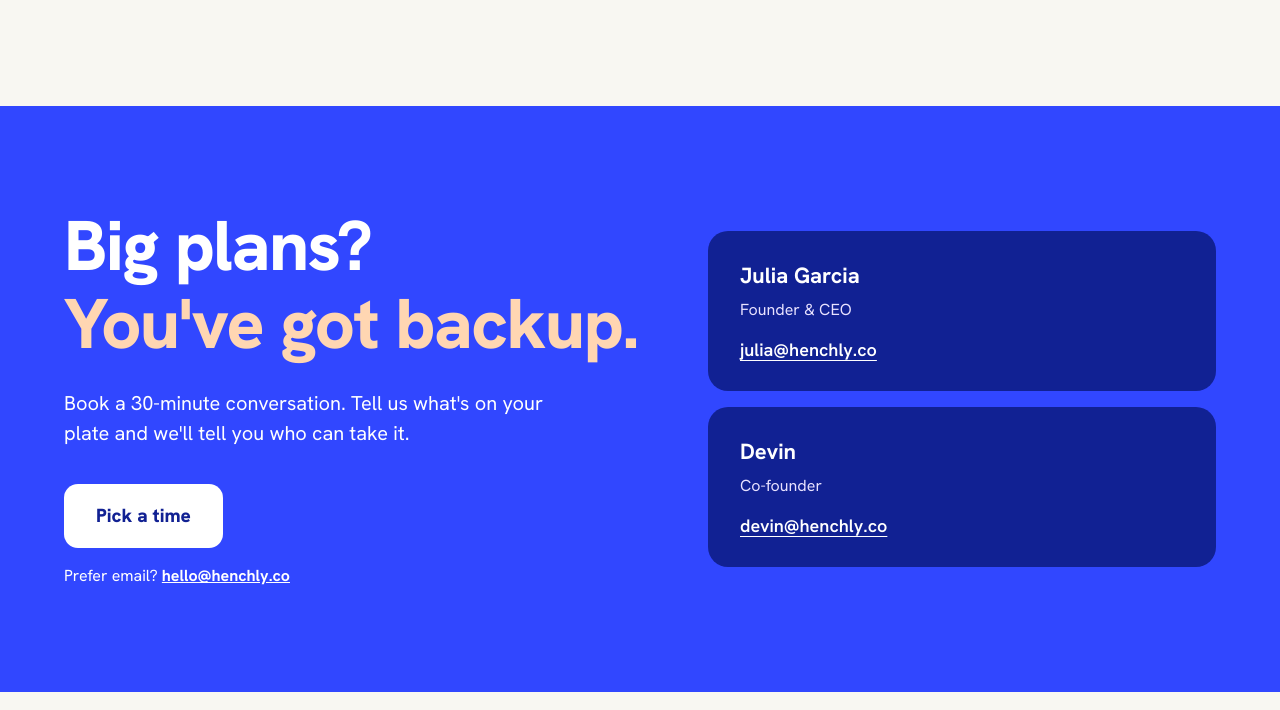
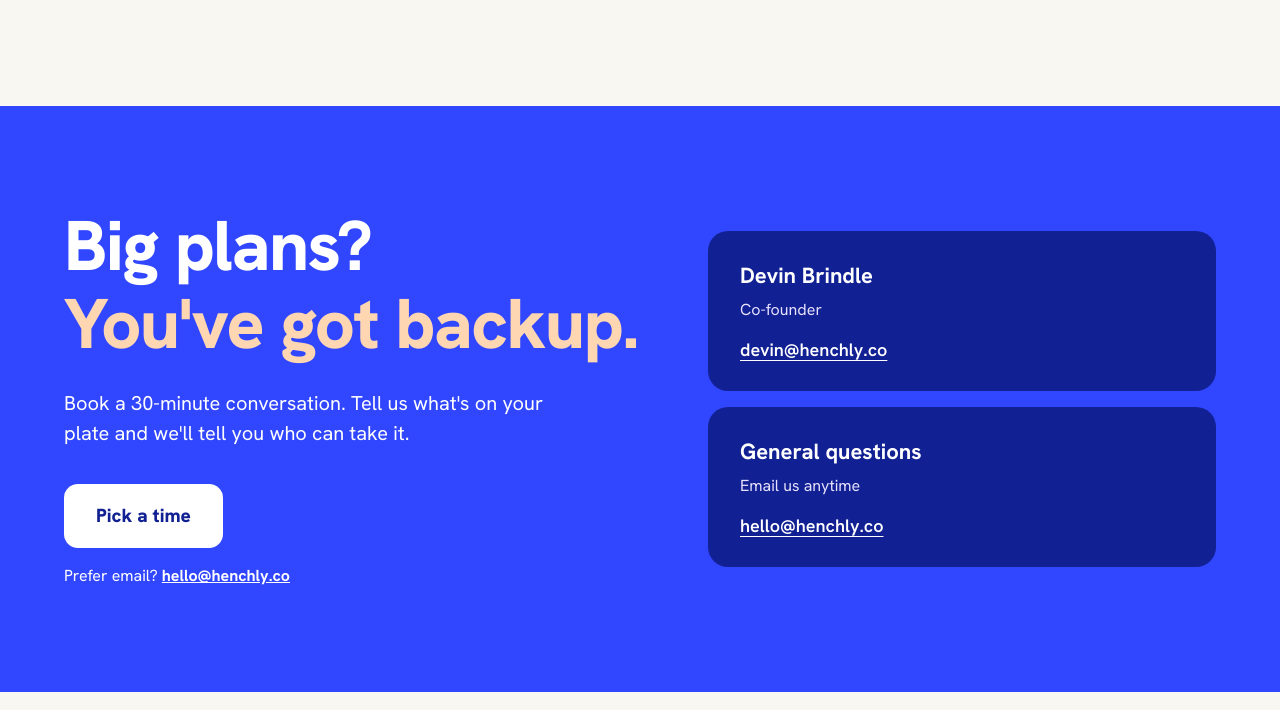
Before and after one commit to Juliahenchly/henchly-website, a plain HTML site: page index.html in a window 1280 px wide. Shown: the part 2637-3347 px from the top of the page. Drawn offline with Linux system fonts and the light colour scheme.

Commit message:
Revise team member names and add contact info
Updated team member details and added contact section.

```diff
--- a/index.html
+++ b/index.html
@@ -194,14 +194,14 @@ font-family:'Hanken Grotesk','Helvetica Neue',Arial,sans-serif;color:var(--ink);
 </div>
 <div class="people">
 <div class="person">
-<p class="name">Julia Garcia</p>
-<p class="role">Founder &amp; CEO</p>
-<a href="mailto:julia@henchly.co">julia@henchly.co</a>
+<p class="name">Devin Brindle</p>
+<p class="role">Co-founder</p>
+<a href="mailto:devin@henchly.co">devin@henchly.co</a>
 </div>
 <div class="person">
-<p class="name">Devin</p>
-<p class="role">Co-founder</p>
-<a href="mailto:devin@henchly.co">devin@henchly.co</a>
+<p class="name">General questions</p>
+<p class="role">Email us anytime</p>
+<a href="mailto:hello@henchly.co">hello@henchly.co</a>
 </div>
 </div>
 </div>
```
